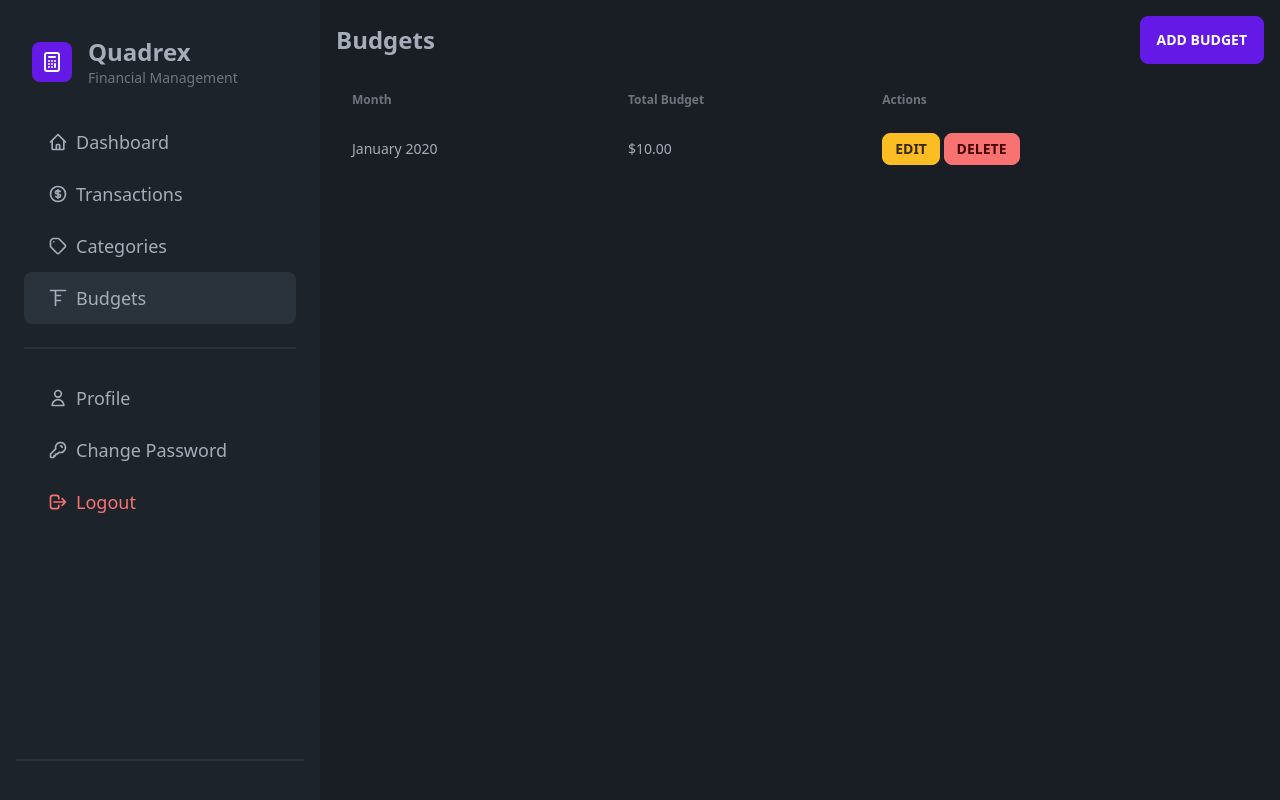
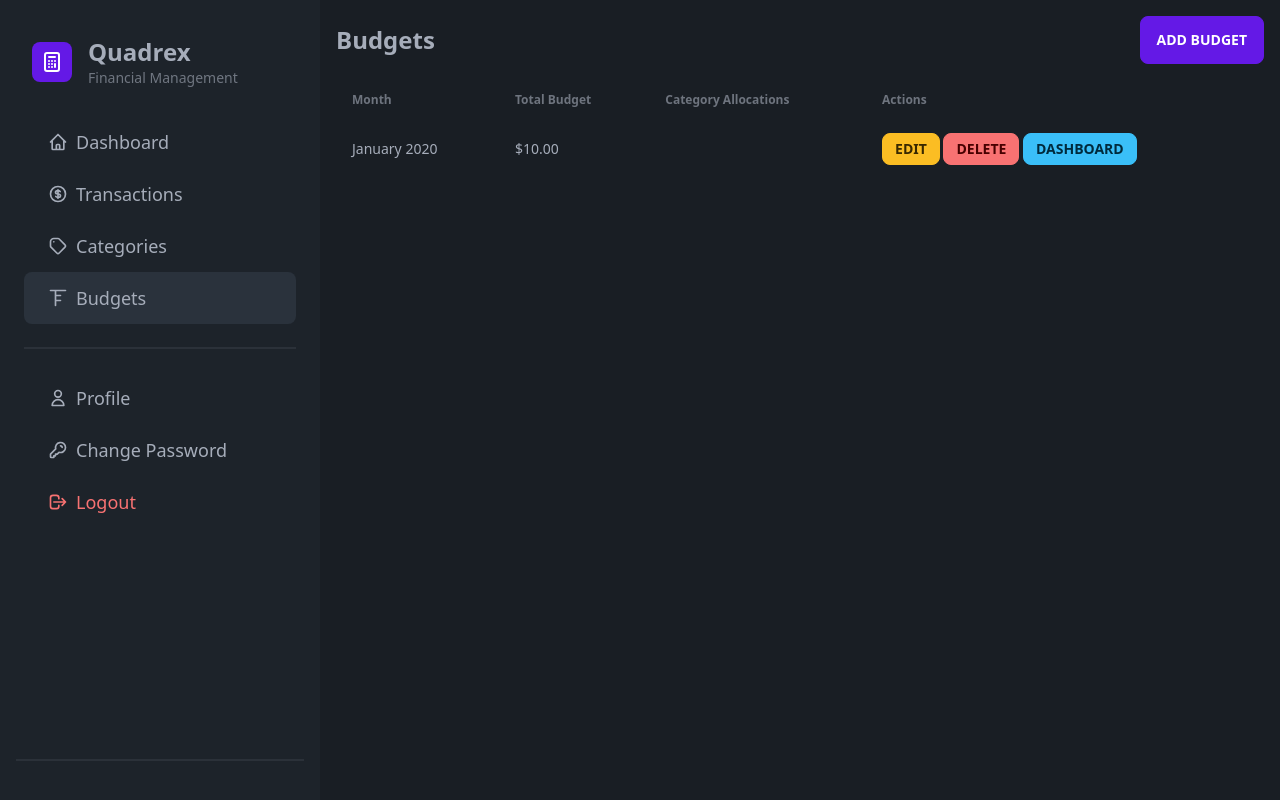
Before and after one commit to eonseed/quadrex, a Flask app: page /budgets/list in a window 1280 px wide. Run offline with Flask 3, Linux system fonts and the light colour scheme; a user stored in the database is signed in; tables that the repository leaves empty hold one stand-in row (values such as "Sample post"); some libraries are stand-ins or nearby versions.

Commit message:
Update budget routes and templates to handle category allocations correctly
* **Routes**
  - Update `add_budget` and `edit_budget` routes to handle category allocations correctly
  - Update `dashboard` route to pass `category_allocations` to the template
  - Update `list_budgets` route to handle empty budgets gracefully

* **Templates**
  - Update `_form.html` to handle category allocations correctly and add hidden input for budget ID when editing
  - Update `list.html` to handle category allocations correctly, update modal dialog, and show budget information and icons for edit and delete

```diff
--- a/app/budgets/routes.py
+++ b/app/budgets/routes.py
@@ -1,7 +1,7 @@
 from flask import render_template, request, flash, redirect, url_for
 from flask_login import login_required, current_user
 from app import db
-from app.models import Budget, CategoryAllocation, Transaction
+from app.models import Budget, CategoryAllocation, Transaction, Category
 from app.budgets import bp
 from datetime import datetime
 
@@ -31,12 +31,16 @@
     return render_template('budgets/dashboard.html',
                            budget=budget,
                            total_spent=total_spent,
-                           category_spending=category_spending)
+                           category_spending=category_spending,
+                           category_allocations=category_allocations)
 
 @bp.route('/list')
 @login_required
 def list_budgets():
     budgets = Budget.query.filter_by(user_id=current_user.id).all()
+    if not budgets:
+        flash('No budgets defined. Please add a budget.', 'info')
+        return render_template('budgets/list.html', budgets=budgets)
     return render_template('budgets/list.html', budgets=budgets)
 
 @bp.route('/add', methods=['GET', 'POST'])
@@ -61,10 +65,12 @@
         db.session.commit()
 
         # Add category allocations
-        for category_id, percentage in request.form.getlist('category_allocations'):
+        for allocation in request.form.getlist('category_allocations[][category_id]'):
+            category_id = allocation
+            percentage = request.form.getlist('category_allocations[][percentage]')[request.form.getlist('category_allocations[][category_id]').index(allocation)]
             allocation = CategoryAllocation(
                 budget_id=budget.id,
-                category_id=category_id,
+                category_id=int(category_id),
                 percentage=float(percentage)
             )
             db.session.add(allocation)
@@ -73,7 +79,8 @@
         flash('Budget added successfully', 'success')
         return redirect(url_for('budgets.list_budgets'))
 
-    return render_template('budgets/_form.html')
+    categories = Category.query.filter_by(user_id=current_user.id).all()
+    return render_template('budgets/_form.html', categories=categories)
 
 @bp.route('/<int:id>/edit', methods=['GET', 'POST'])
 @login_required
@@ -86,10 +93,12 @@
 
         # Update category allocations
         CategoryAllocation.query.filter_by(budget_id=budget.id).delete()
-        for category_id, percentage in request.form.getlist('category_allocations'):
+        for allocation in request.form.getlist('category_allocations[][category_id]'):
+            category_id = allocation
+            percentage = request.form.getlist('category_allocations[][percentage]')[request.form.getlist('category_allocations[][category_id]').index(allocation)]
             allocation = CategoryAllocation(
                 budget_id=budget.id,
-                category_id=category_id,
+                category_id=int(category_id),
                 percentage=float(percentage)
             )
             db.session.add(allocation)
@@ -98,7 +107,8 @@
         flash('Budget updated successfully', 'success')
         return redirect(url_for('budgets.list_budgets'))
 
-    return render_template('budgets/_form.html', budget=budget)
+    categories = Category.query.filter_by(user_id=current_user.id).all()
+    return render_template('budgets/_form.html', budget=budget, categories=categories)
 
 @bp.route('/<int:id>/delete', methods=['DELETE'])
 @login_required
--- a/app/templates/budgets/list.html
+++ b/app/templates/budgets/list.html
@@ -8,12 +8,14 @@
     <button class="btn btn-primary" hx-get="{{ url_for('budgets.add_budget') }}" hx-target="#budget-modal" hx-trigger="click">Add Budget</button>
 </div>
 
+{% if budgets %}
 <div class="overflow-x-auto">
     <table class="table table-zebra w-full">
         <thead>
             <tr>
                 <th>Month</th>
                 <th>Total Budget</th>
+                <th>Category Allocations</th>
                 <th>Actions</th>
             </tr>
         </thead>
@@ -23,14 +25,25 @@
                 <td>{{ budget.month.strftime('%B %Y') }}</td>
                 <td>{{ "${:,.2f}".format(budget.total_budget) }}</td>
                 <td>
+                    {% for allocation in budget.category_allocations %}
+                        <div>{{ allocation.category.name }}: {{ allocation.percentage }}%</div>
+                    {% endfor %}
+                </td>
+                <td>
                     <button class="btn btn-sm btn-warning" hx-get="{{ url_for('budgets.edit_budget', id=budget.id) }}" hx-target="#budget-modal" hx-trigger="click">Edit</button>
                     <button class="btn btn-sm btn-error" hx-delete="{{ url_for('budgets.delete_budget', id=budget.id) }}" hx-target="this" hx-confirm="Are you sure you want to delete this budget?">Delete</button>
+                    <a href="{{ url_for('budgets.dashboard', month=budget.month.strftime('%Y-%m')) }}" class="btn btn-sm btn-info">Dashboard</a>
                 </td>
             </tr>
             {% endfor %}
         </tbody>
     </table>
 </div>
+{% else %}
+<div class="alert alert-warning">
+    No budgets defined. Please add a budget.
+</div>
+{% endif %}
 
 <!-- Budget Modal -->
 <dialog id="budget-modal" class="modal">
```
Also changed, not shown: app/templates/budgets/_form.html (+11 -5 lines).
